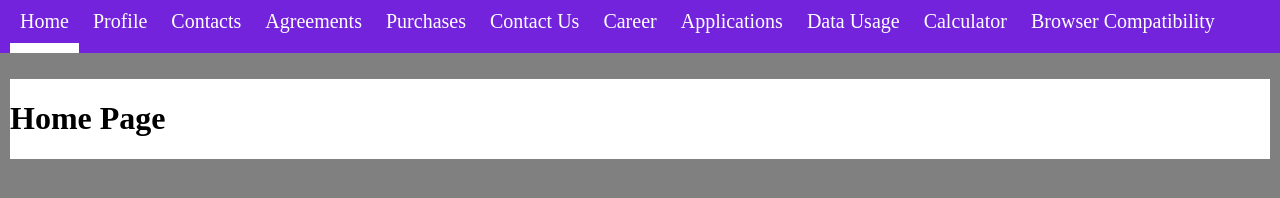
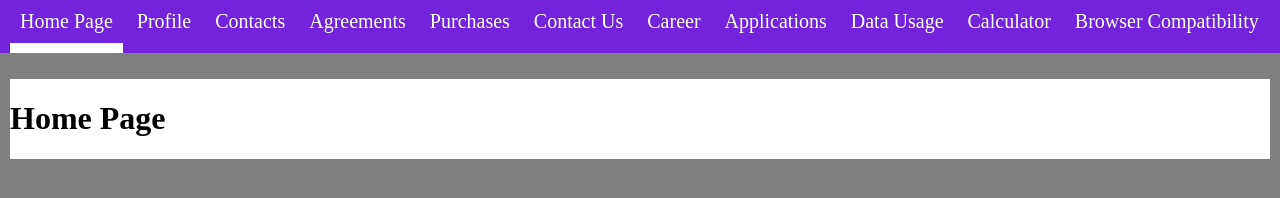
Before and after one commit to Arun1048576/swipeTabs, a website: page index.html in a window 1280 px wide. Drawn offline with Linux system fonts and the light colour scheme.

Commit message:
Random Change

```diff
--- a/index.html
+++ b/index.html
@@ -17,7 +17,7 @@
 		<div id="trial1">
 			<div class="swipe-tab-container">
 				<ul>
-					<li class="swipe-tab-header swipe-tab-active">Home</li>
+					<li class="swipe-tab-header swipe-tab-active">Home Page</li>
 					<li class="swipe-tab-header">Profile</li>
 					<li class="swipe-tab-header">Contacts</li>
 					<li class="swipe-tab-header">Agreements</li>
```
